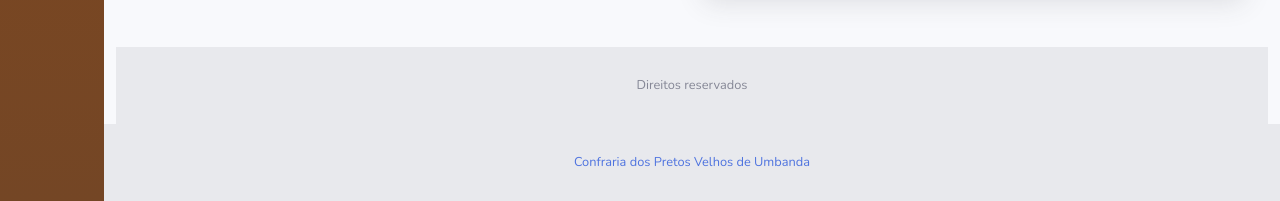
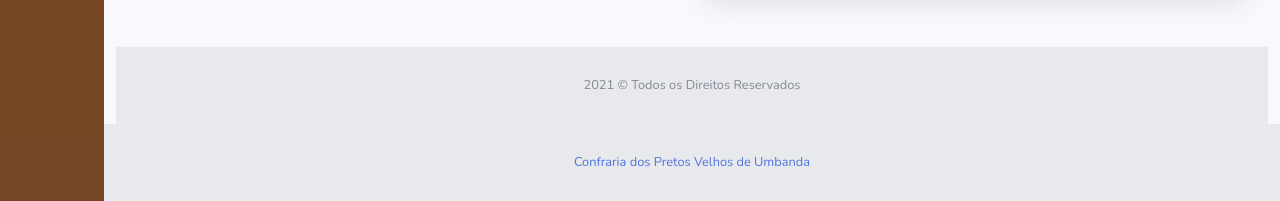
Before and after one commit to wartrax13/erp_confraria, a Django app: page / in a window 1280 px wide. Shown: the part 1394-1595 px from the top of the page. Run offline with Django 3.2, Linux system fonts and the light colour scheme; data that the repository does not hold is empty; some libraries are stand-ins or nearby versions.

Commit message:
Updated &copy;

```diff
--- a/confraria/templates/index.html
+++ b/confraria/templates/index.html
@@ -376,7 +376,7 @@
             <footer class="sticky-footer bg-white">
                 <div class="container my-auto">
                     <div class="copyright text-center my-auto">
-                        <span>Direitos reservados</span>
+                        <span>2021 &copy; Todos os Direitos Reservados</span>
                     </div>
                 </div>
             </footer>
```
